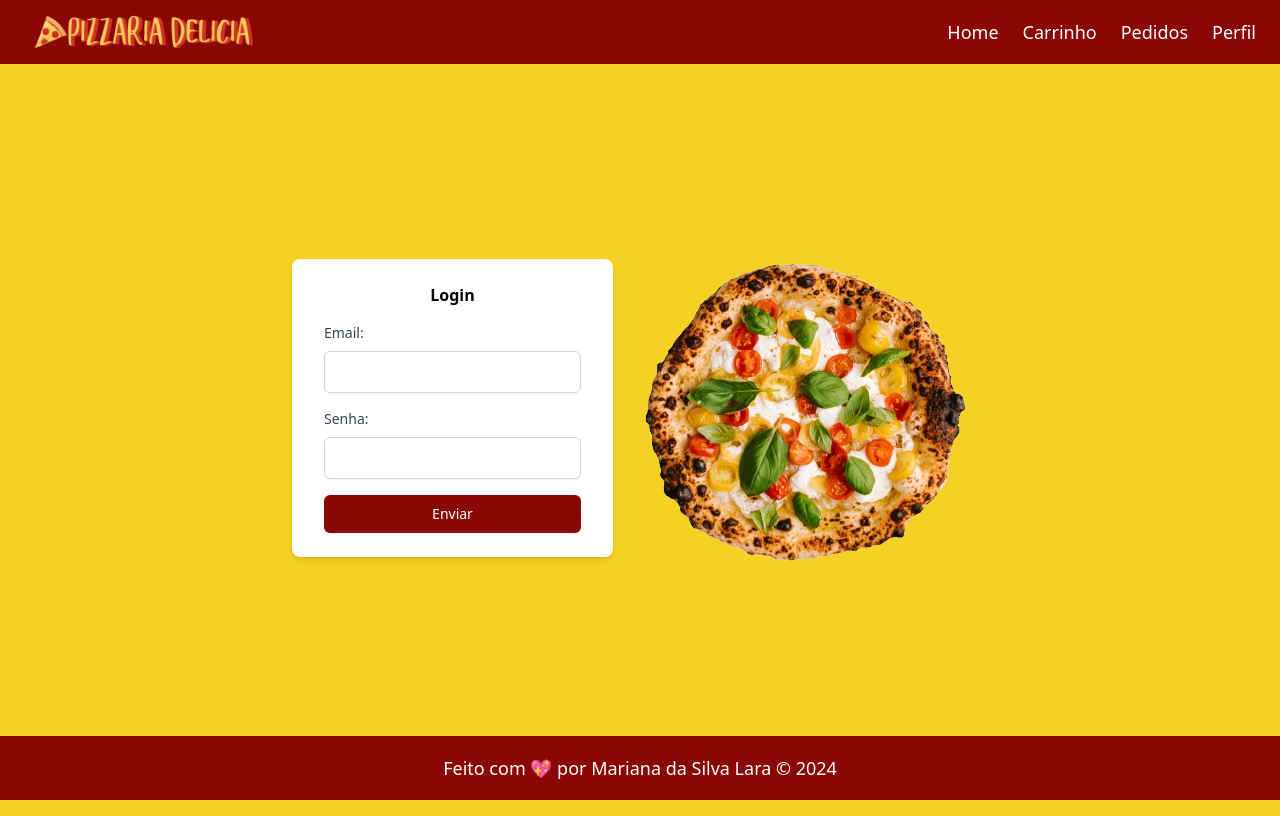
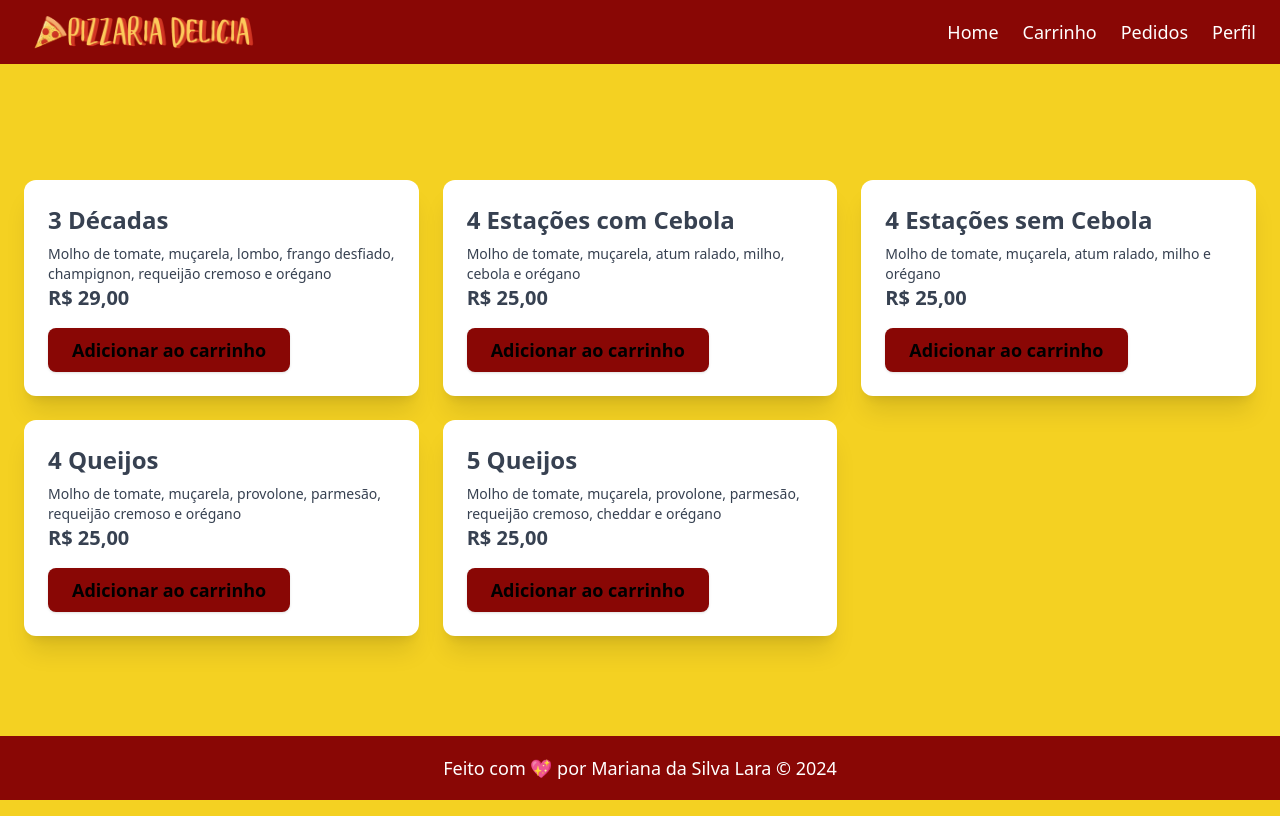
Before and after one commit to marislaradev/pizzaria, a React (Vite) app: page / in a window 1280 px wide. Built offline with nearby package versions, Linux system fonts and the light colour scheme.

Commit message:
feat: create PizzaList component and add button to PizzaItem

```diff
--- a/src/components/PizzaItem/index.jsx
+++ b/src/components/PizzaItem/index.jsx
@@ -5,10 +5,15 @@ function PizzaItem({ name, ingredients, price }) {
   });
 
   return (
-    <section className="bg-white text-gray-700 w-300 h-300 rounded-lg shadow-md p-20 flex flex-col items-center justify-between">
-      <h2>{name}</h2>
-      <p className="bg-gray-800">{ingredients}</p>
-      <p>{formattedPrice}</p>
+    <section className="p-6 bg-white rounded-xl shadow-xl hover:shadow-2xl hover:scale-105 transition-all transform duration-500">
+      <h2 className="text-2xl font-bold text-gray-700">{name}</h2>
+      <p className="text-sm mt-2 text-gray-700">{ingredients}</p>
+      <p className="block text-xl font-semibold text-gray-700 cursor-auto">
+        {formattedPrice}
+      </p>
+      <button className="mt-4 text-lg block font-semibold py-2 px-6  hover:text-white bg-molho_de_tomate rounded-lg shadow hover:shadow-md transition duration-300">
+        Adicionar ao carrinho
+      </button>
     </section>
   );
 }
--- /dev/null
+++ b/src/components/PizzaList/index.jsx
@@ -0,0 +1,19 @@
+import PizzaItem from "../PizzaItem";
+import pizzasData from '../../json/pizzas.json'
+
+function PizzaList() {
+  return (
+    <div className="grid grid-cols-1 sm:grid-cols-2 md:grid-cols-3 gap-6 m-6">
+      {pizzasData.map((pizza) => (
+        <PizzaItem
+          key={pizza.id}
+          name={pizza.name}
+          ingredients={pizza.ingredients}
+          price={pizza.price}
+        />
+      ))}
+    </div>
+  );
+}
+
+export default PizzaList;
--- a/src/pages/Home/index.jsx
+++ b/src/pages/Home/index.jsx
@@ -1,15 +1,17 @@
 import LoginForm from "../../components/LoginForm";
+import PizzaList from "../../components/PizzaList";
 import pizza from "./images/pizza.png";
 
 function Home() {
   return (
     <section className="w-full min-h-[90vh] flex items-center justify-center">
       <div>
-        <LoginForm />
+        {/* <LoginForm /> */}
+        <PizzaList />
       </div>
-      <figure>
+      {/* <figure>
         <img className="w-full h-auto" src={pizza}></img>
-      </figure>
+      </figure> */}
     </section>
   );
 }
```
